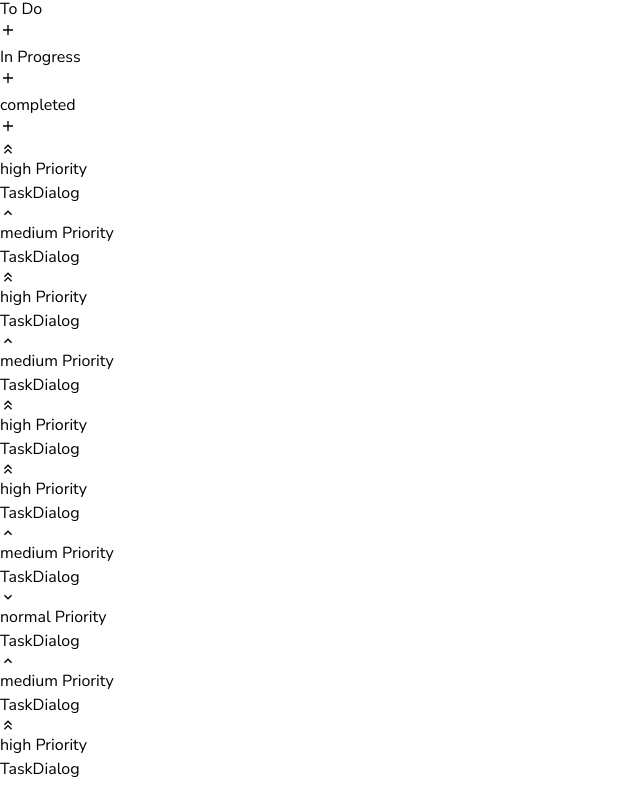
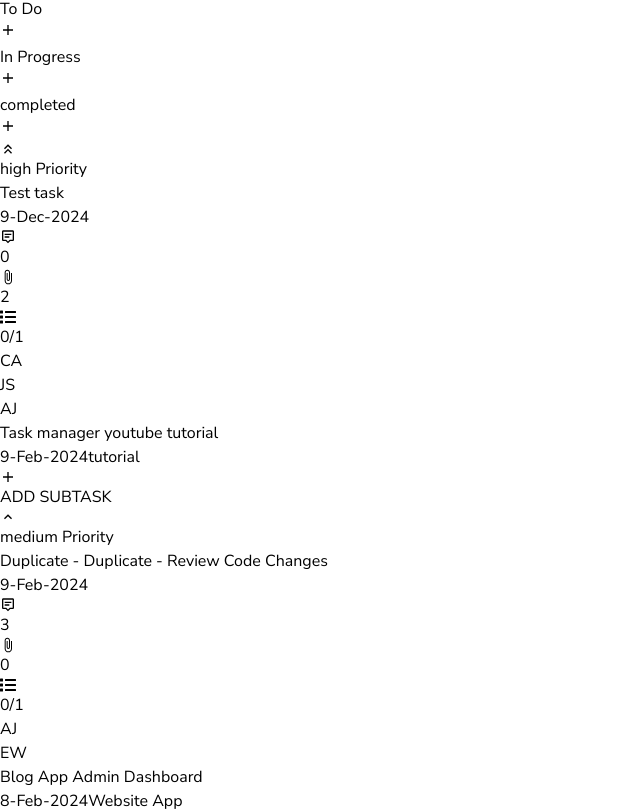
Before and after one commit to YashGuptadev21/FocusNode, a React (Vite) app: page /tasks in a window 1280 px wide. Shown: the part 515-1326 px from the top of the page, without its empty margins (0-640 px from the left). Before the commit the page ends 1296 px from the top, so only its background shows below. Built offline with nearby package versions, Linux system fonts and the light colour scheme.

Commit message:
Initial commit

```diff
--- a/src/assets/data.js
+++ b/src/assets/data.js
@@ -194,8 +194,8 @@ export const summary = {
       _id: "65c45fb6af6ec0118be94052",
       title: "Task Manager Youtube Video",
       date: "2024-02-11T00:00:00.000Z",
-        priority: "medium",
-        stage: "completed",
+      priority: "high",
+      stage: "inprogress",
       assets: [
         "https://firebasestorage.googleapis.com/v0/b/taskmanager-557d7.appspot.com/o/1707412043078report.jpg?alt=media&token=41d02b42-c25c-4fbb-90a9-340a45f4bbe1",
         "https://firebasestorage.googleapis.com/v0/b/taskmanager-557d7.appspot.com/o/1707412052287hand-holding-writing-checklist-application-form-document-clipboard-white-background-3d-illustration.jpg?alt=media&token=98b360b4-954c-47e3-8283-8228a54a327c",
@@ -589,7 +589,7 @@ export const summary = {
   {
     _id: "65c5f12ab5204a81bde866a9",
     title: "Test task",
-      date: "2024-02-09T00:00:00.000Z",
+    date: "2024-12-09T00:00:00.000Z",
     priority: "high",
     stage: "todo",
     assets: [
@@ -772,7 +772,7 @@ export const summary = {
     title: "Task Manager Youtube Video",
     date: "2024-02-11T00:00:00.000Z",
     priority: "medium",
-      stage: "completed",
+    stage: "inprogress",
     assets: [
       "https://firebasestorage.googleapis.com/v0/b/taskmanager-557d7.appspot.com/o/1707412043078report.jpg?alt=media&token=41d02b42-c25c-4fbb-90a9-340a45f4bbe1",
       "https://firebasestorage.googleapis.com/v0/b/taskmanager-557d7.appspot.com/o/1707412052287hand-holding-writing-checklist-application-form-document-clipboard-white-background-3d-illustration.jpg?alt=media&token=98b360b4-954c-47e3-8283-8228a54a327c",
@@ -934,7 +934,7 @@ export const summary = {
     title: "Duplicate - Review Code Changes",
     date: "2024-02-07T17:55:13.218Z",
     priority: "medium",
-      stage: "in progress",
+    stage: "inprogress",
     assets: [],
     team: [
       {
@@ -969,7 +969,7 @@ export const summary = {
     title: "Duplicate - Website Project Proposal",
     date: "2024-02-07T17:46:56.040Z",
     priority: "normal",
-      stage: "todo",
+    stage: "completed",
     assets: [],
     team: [
       {
@@ -1002,7 +1002,7 @@ export const summary = {
       },
       {
         title: "Blog App Admin Dashboard",
-          date: "2024-02-07T00:00:00.000Z",
+        date: "2024-11-07T00:00:00.000Z",
         tag: "Design",
         _id: "65c3531476ed5c48f9440965",
       },
@@ -1016,7 +1016,7 @@ export const summary = {
     title: "Review Code Changes",
     date: "2024-02-05T00:00:00.000Z",
     priority: "medium",
-      stage: "in progress",
+    stage: "inprogress",
     assets: [],
     team: [
       {
--- /dev/null
+++ b/src/components/AddSubTask.jsx
@@ -0,0 +1,9 @@
+import React from 'react'
+
+const AddSubTask = () => {
+  return (
+    <div>AddSubTask</div>
+  )
+}
+
+export default AddSubTask
--- a/src/components/BoardView.jsx
+++ b/src/components/BoardView.jsx
@@ -3,7 +3,7 @@ import TaskCard from "./TaskCard";
 
 const BoardView = ({ tasks }) => {
   return (
-    <div className="w-full py-4 grid-cols-1 sm:grid-cols-2 md:grid-cols-3 2xl:gap-10 gap-4">
+    <div className="w-full py-4 grid grid-cols-1 sm:grid-cols-2 md:grid-cols-3 gap-4 2xl:gap-10 ">
       {
       tasks.map((task, index) => (
         <TaskCard task={task} key={index} />
--- /dev/null
+++ b/src/components/Table.jsx
@@ -0,0 +1,37 @@
+import React, { useState } from "react";
+import {
+  MdKeyboardArrowDown,
+  MdKeyboardArrowUp,
+  MdKeyboardDoubleArrowUp,
+} from "react-icons/md";
+import { PRIORITYSTYLES } from "../utils";
+
+const ICONS = {
+  high: <MdKeyboardDoubleArrowUp />,
+  medium: <MdKeyboardArrowUp />,
+  low: <MdKeyboardArrowDown />,
+};
+
+const Table = ({ tasks }) => {
+  const [openDialog, setOpenDialog] = useState(false);
+  const [selected, setSelected] = useState(null);
+
+  const TableHeader = () => {
+    <thead className="w-full border-b border-gray-300 dark:border-gray-600">
+      <tr className="w-full text-black dark:text-white text-left">
+        <th className="py-2">Task Title</th>
+        <th className="py-2">Priority</th>
+        <th className="py-2 line-clamp-1">Created At</th>
+        <th className="py-2">Assets</th>
+        <th className="py-2">Team</th>
+      </tr>
+    </thead>;
+  };
+  return (
+    <div>
+
+    </div>
+  )
+};
+
+export default Table;
--- a/src/components/TaskCard.jsx
+++ b/src/components/TaskCard.jsx
@@ -1,37 +1,128 @@
 import clsx from "clsx";
 import React, { useState } from "react";
 import {
+  MdAttachFile,
   MdKeyboardArrowDown,
   MdKeyboardArrowUp,
   MdKeyboardDoubleArrowUp,
 } from "react-icons/md";
 import { useSelector } from "react-redux";
-import { PRIORITYSTYLES } from "../utils";
+import { BGS, PRIORITYSTYLES, TASK_TYPE, formatDate } from "../utils";
 import TaskDialog from "./TaskDialog";
+import { BiMessageAltDetail } from "react-icons/bi";
+import { FaList } from "react-icons/fa";
+import UserInfo from "./UserInfo";
+import { IoMdAdd } from "react-icons/io";
+// import AddSubTask from "./task/AddSubTask";
 
 const ICONS = {
   high: <MdKeyboardDoubleArrowUp />,
   medium: <MdKeyboardArrowUp />,
-  normal: <MdKeyboardArrowDown />,
+  low: <MdKeyboardArrowDown />,
 };
+
 const TaskCard = ({ task }) => {
   const { user } = useSelector((state) => state.auth);
   const [open, setOpen] = useState(false);
 
   return (
     <>
-      <div className="w-full h-fit bg-white shadow-md p-4 rounded">
+      <div className='w-full h-fit bg-white shadow-md p-4 rounded'>
+        <div className='w-full flex justify-between'>
           <div
             className={clsx(
               "flex flex-1 gap-1 items-center text-sm font-medium",
               PRIORITYSTYLES[task?.priority]
             )}
           >
-        <span className="text-lg">{ICONS[task?.priority]}</span>
-        <span className="uppercase">{task?.priority} Priority</span>
+            <span className='text-lg'>{ICONS[task?.priority]}</span>
+            <span className='uppercase'>{task?.priority} Priority</span>
           </div>
-            <TaskDialog task={task} />
+
+          {user?.isAdmin && <TaskDialog task={task} />}
         </div>
+
+        <>
+          <div className='flex items-center gap-2'>
+            <div
+              className={clsx("w-4 h-4 rounded-full", TASK_TYPE[task.stage])}
+            />
+            <h4 className='line-clamp-1 text-black'>{task?.title}</h4>
+          </div>
+          <span className='text-sm text-gray-600'>
+            {formatDate(new Date(task?.date))}
+          </span>
+        </>
+
+        <div className='w-full border-t border-gray-200 my-2' />
+        <div className='flex items-center justify-between mb-2'>
+          <div className='flex items-center gap-3'>
+            <div className='flex gap-1 items-center text-sm text-gray-600'>
+              <BiMessageAltDetail />
+              <span>{task?.activities?.length}</span>
+            </div>
+            <div className='flex gap-1 items-center text-sm text-gray-600 '>
+              <MdAttachFile />
+              <span>{task?.assets?.length}</span>
+            </div>
+            <div className='flex gap-1 items-center text-sm text-gray-600 '>
+              <FaList />
+              <span>0/{task?.subTasks?.length}</span>
+            </div>
+          </div>
+
+          <div className='flex flex-row-reverse'>
+            {task?.team?.map((m, index) => (
+              <div
+                key={index}
+                className={clsx(
+                  "w-7 h-7 rounded-full text-white flex items-center justify-center text-sm -mr-1",
+                  BGS[index % BGS?.length]
+                )}
+              >
+                <UserInfo user={m} />
+              </div>
+            ))}
+          </div>
+        </div>
+
+        {/* sub tasks */}
+        {task?.subTasks?.length > 0 ? (
+          <div className='py-4 border-t border-gray-200'>
+            <h5 className='text-base line-clamp-1 text-black'>
+              {task?.subTasks[0].title}
+            </h5>
+
+            <div className='p-4 space-x-8'>
+              <span className='text-sm text-gray-600'>
+                {formatDate(new Date(task?.subTasks[0]?.date))}
+              </span>
+              <span className='bg-blue-600/10 px-3 py-1 rounded0full text-blue-700 font-medium'>
+                {task?.subTasks[0].tag}
+              </span>
+            </div>
+          </div>
+        ) : (
+          <>
+            <div className='py-4 border-t border-gray-200'>
+              <span className='text-gray-500'>No Sub Task</span>
+            </div>
+          </>
+        )}
+
+        <div className='w-full pb-2'>
+          <button
+            onClick={() => setOpen(true)}
+            disabled={user.isAdmin ? false : true}
+            className='w-full flex gap-4 items-center text-sm text-gray-500 font-semibold disabled:cursor-not-allowed disabled::text-gray-300'
+          >
+            <IoMdAdd className='text-lg' />
+            <span>ADD SUBTASK</span>
+          </button>
+        </div>
+      </div>
+
+      {/* <AddSubTask open={open} setOpen={setOpen} id={task._id} /> */}
     </>
   );
 };
--- a/src/pages/Tasks.jsx
+++ b/src/pages/Tasks.jsx
@@ -6,10 +6,11 @@ import Loading from "../components/Loader";
 import Title from "../components/Title";
 import Button from "../components/Button";
 import { IoMdAdd } from "react-icons/io";
-import   Tabs  from "../components/Tabs"
+import Tabs from "../components/Tabs";
 import TaskTitle from "../components/TaskTitle";
 import BoardView from "../components/BoardView";
 import { tasks } from "../assets/data";
+import Table from "../components/Table";
 
 const TABS = [
   { title: "Board View", icon: <MdGridView /> },
@@ -54,13 +55,13 @@ const Tasks = () => {
               <TaskTitle label="To Do" className={TASK_TYPE.todo} />
               <TaskTitle label="In Progress" className={TASK_TYPE.inprogress} />
               <TaskTitle label="completed" className={TASK_TYPE.completed} />
-
             </div>
           )}
 
-          {selected === 0 ? <BoardView tasks={tasks} />: <div></div>}
-          </Tabs>
+          {selected === 0 ? <BoardView tasks={tasks} /> : <div></div>}
+        </Tabs>
       </div>
+      <Table tasks={tasks} />
     </div>
   );
 };
--- a/src/utils/index.js
+++ b/src/utils/index.js
@@ -1,5 +1,5 @@
 export const formatDate = (date) => {
-  const month = date.tolocalString("en-US", { month: "short" });
+  const month = date.toLocaleString("en-US", { month: "short" });
   const day = date.getDate();
   const year = date.getFullYear();
 
@@ -39,11 +39,11 @@ export function getInitials(fullName) {
 export const PRIORITYSTYLES = {
   high: "text-red-600",
   medium: "text-yellow-600",
-  low: "text-blue-600",
+  normal: "text-green-600",
 };
 
 export const TASK_TYPE = {
-  todo: "bg-blue-600",
+  todo: "bg-red-600",
   inprogress : "bg-yellow-500",
   completed: "bg-green-600",
 };
```
Lines whose indentation alone changed are shown as unchanged.
